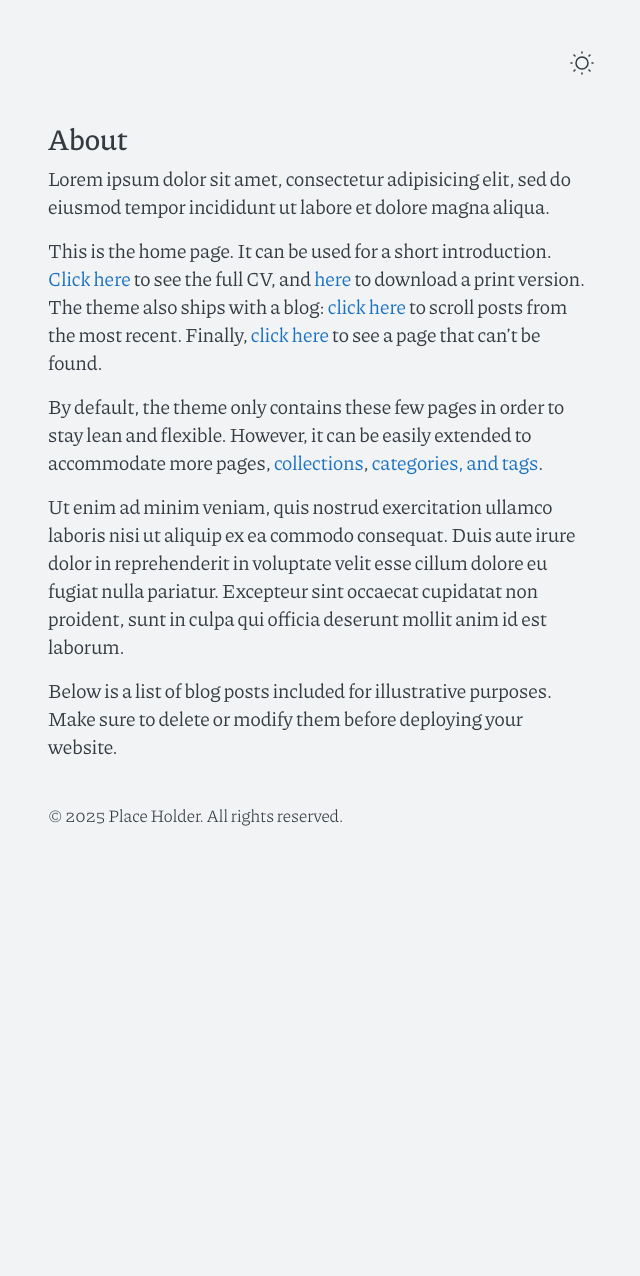
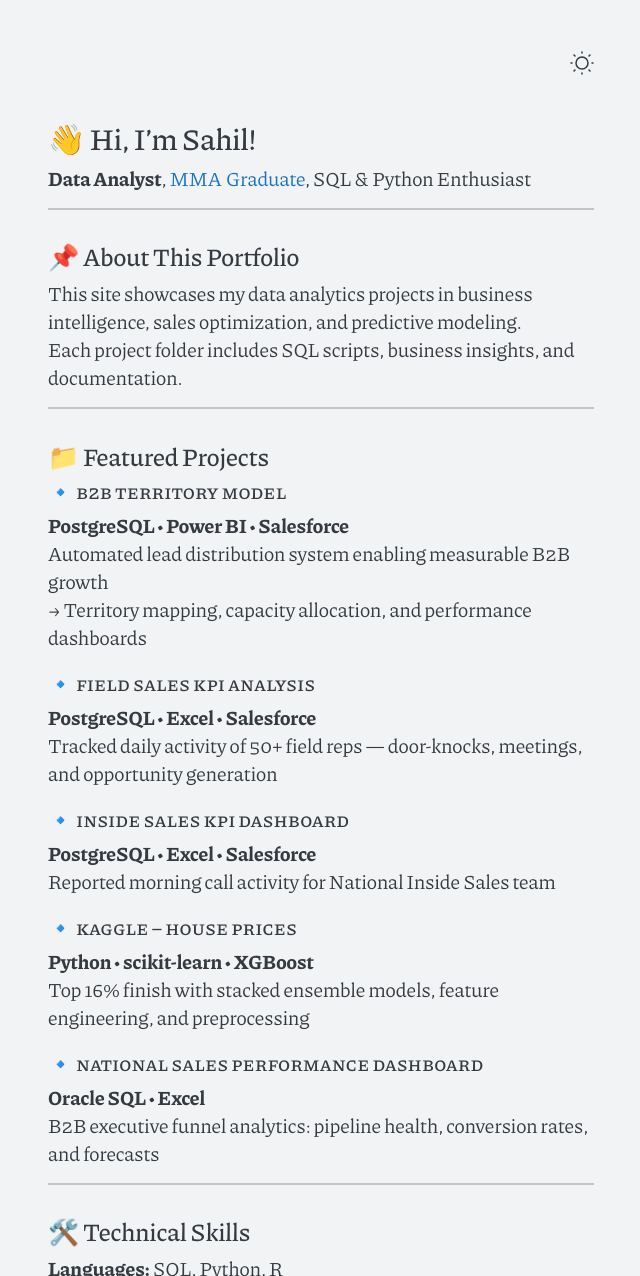
Before and after one commit to sahil-s-lab/portfolio, a Jekyll site: the page built from index.md, in a window 1280 px wide and 1400 px high, cut to the strip 124-1400 px from the top of the window. Shown: the whole strip, without its empty margins (319-959 px from the left). Built offline with Jekyll 4.4.1, drawn with Linux system fonts in a browser that asks for light colours; some of the changed text lies outside the part shown.

Commit message:
Update index.md

```diff
--- a/index.md
+++ b/index.md
@@ -3,16 +3,54 @@ layout: home
 title: Home
 ---
 
-# About
+# 👋 Hi, I'm Sahil!
 
-Lorem ipsum dolor sit amet, consectetur adipisicing elit, sed do eiusmod tempor incididunt ut labore et dolore magna aliqua.
+**Data Analyst**, [MMA Graduate](https://www.linkedin.com/in/sahil95), SQL & Python Enthusiast
 
-This is the home page. It can be used for a short introduction. [Click here](cv) to see the full CV, and [here](assets/files/cv.pdf) to download a print version. The theme also ships with a blog: [click here](posts) to scroll posts from the most recent. Finally, [click here](404) to see a page that can't be found.
+---
 
-By default, the theme only contains these few pages in order to stay lean and flexible. However, it can be easily extended to accommodate more pages, [collections](https://jekyllrb.com/docs/collections/), [categories, and tags](https://jekyllrb.com/docs/posts/#tags-and-categories).
+## 📌 About This Portfolio
 
-Ut enim ad minim veniam, quis nostrud exercitation ullamco laboris nisi ut aliquip ex ea commodo consequat. Duis aute irure dolor in reprehenderit in voluptate velit esse cillum dolore eu fugiat nulla pariatur. Excepteur sint occaecat cupidatat non proident, sunt in culpa qui officia deserunt mollit anim id est laborum.
+This site showcases my data analytics projects in business intelligence, sales optimization, and predictive modeling.
+Each project folder includes SQL scripts, business insights, and documentation.
 
-Below is a list of blog posts included for illustrative purposes. Make sure to delete or modify them before deploying your website.
+---
 
-{% include archive.html %}
+## 📁 Featured Projects
+
+### 🔹 B2B Territory Model
+**PostgreSQL • Power BI • Salesforce**
+Automated lead distribution system enabling measurable B2B growth
+→ Territory mapping, capacity allocation, and performance dashboards
+
+### 🔹 Field Sales KPI Analysis
+**PostgreSQL • Excel • Salesforce**
+Tracked daily activity of 50+ field reps — door-knocks, meetings, and opportunity generation
+
+### 🔹 Inside Sales KPI Dashboard
+**PostgreSQL • Excel • Salesforce**
+Reported morning call activity for National Inside Sales team
+
+### 🔹 Kaggle – House Prices
+**Python • scikit-learn • XGBoost**
+Top 16% finish with stacked ensemble models, feature engineering, and preprocessing
+
+### 🔹 National Sales Performance Dashboard
+**Oracle SQL • Excel**
+B2B executive funnel analytics: pipeline health, conversion rates, and forecasts
+
+---
+
+## 🛠️ Technical Skills
+
+**Languages:** SQL, Python, R
+**Tools:** PostgreSQL, Power BI, Excel, Salesforce, Tableau
+**Specialties:** Business Intelligence, Sales Analytics, Predictive Modeling
+
+---
+
+## 📬 Connect With Me
+
+- [📄 Resume (PDF)](./Sahil's%20Resume.pdf)
+- [📧 Email](mailto:sahil95@live.ca)
+- [🔗 LinkedIn](https://linkedin.com/in/sahil95)
```
